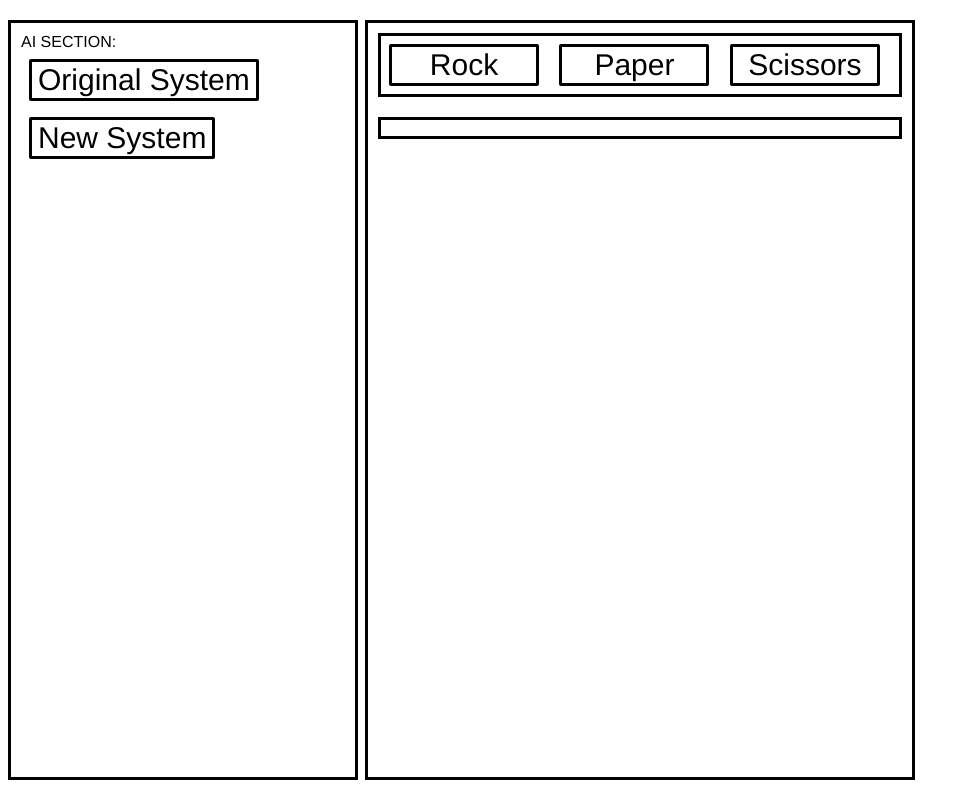
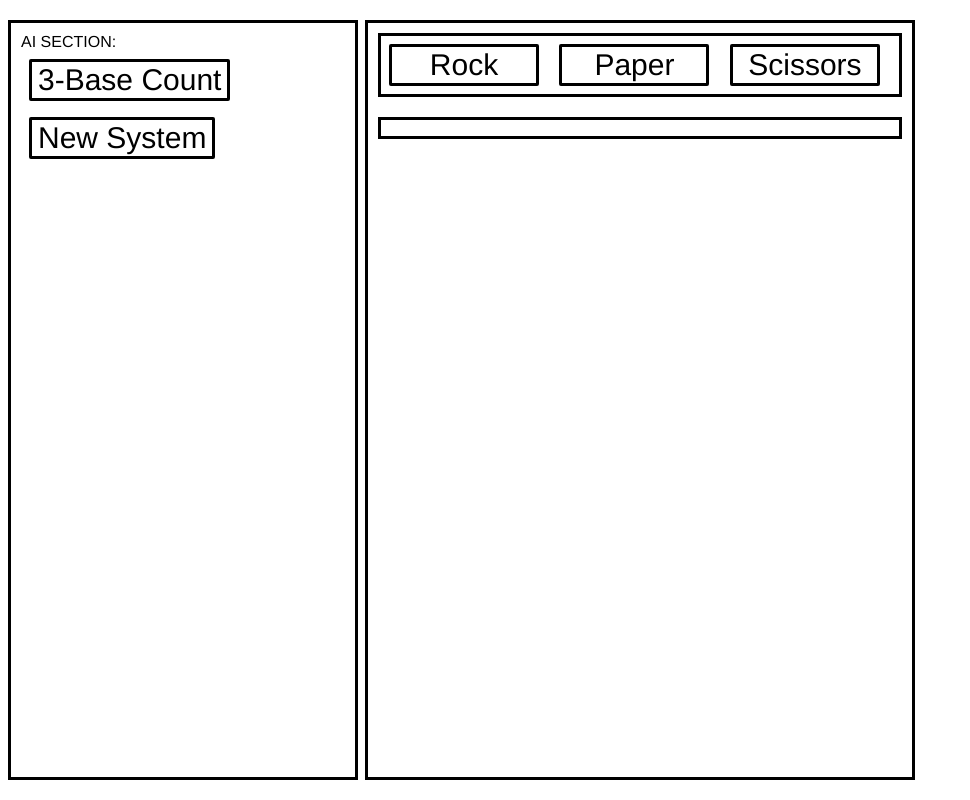
Before and after one commit to joeberenshtain/ROCK-PAPER-SCISSORS, a plain HTML site: page index.html in a window 1280 px wide. Shown: the whole page, without its empty margins (0-970 px from the left). Drawn offline with Linux system fonts and the light colour scheme.

Commit message:
Update index.html

```diff
--- a/index.html
+++ b/index.html
@@ -8,7 +8,7 @@
 </head>
 <body>
     <div class="side">AI SECTION: <br>
-        <button onclick="response = originalResponse">Original System</button>
+        <button onclick="response = originalResponse">3-Base Count</button>
         <button onclick="response = regressiveSearch">New System</button>
 
     </div>
```
